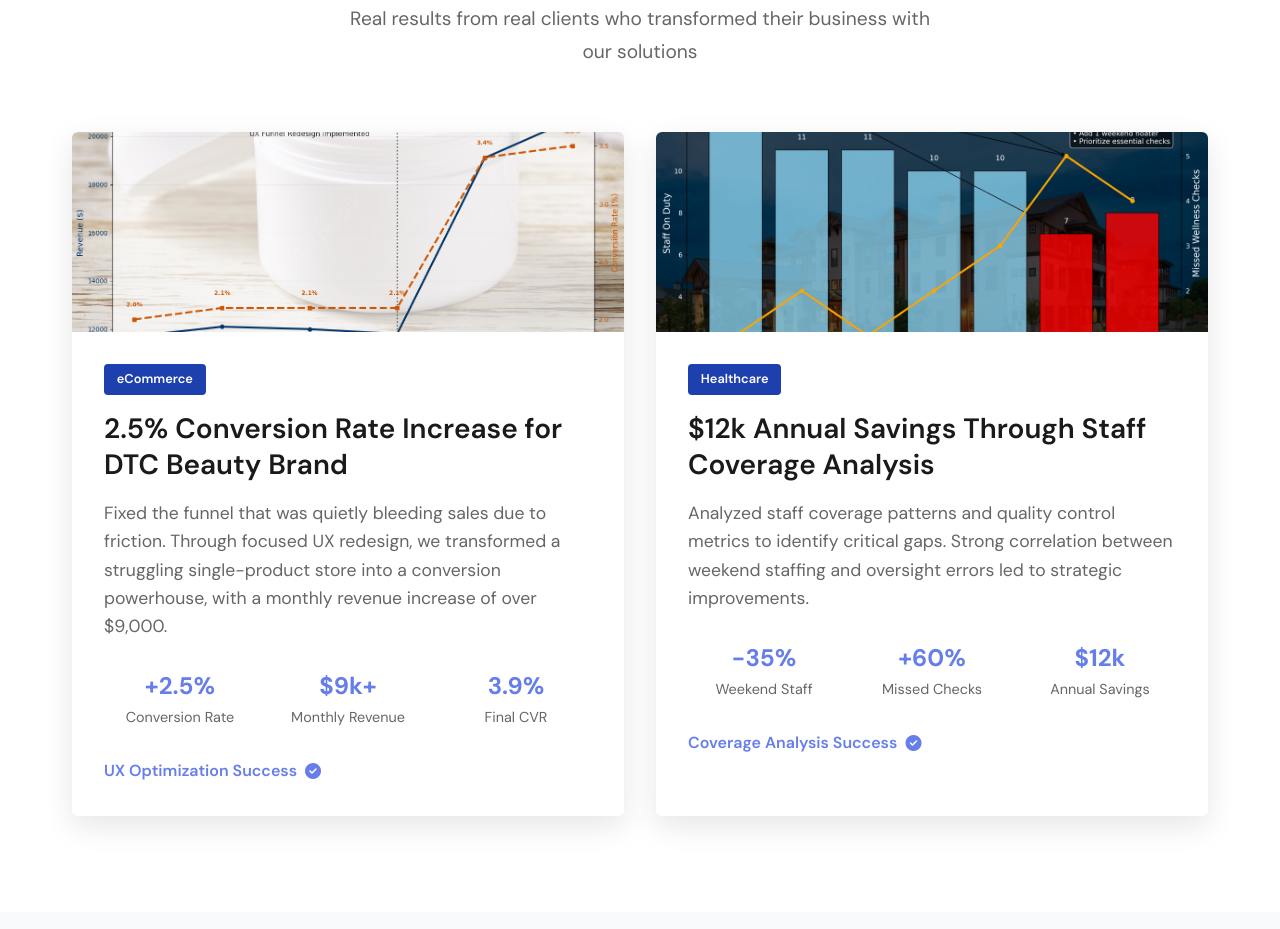
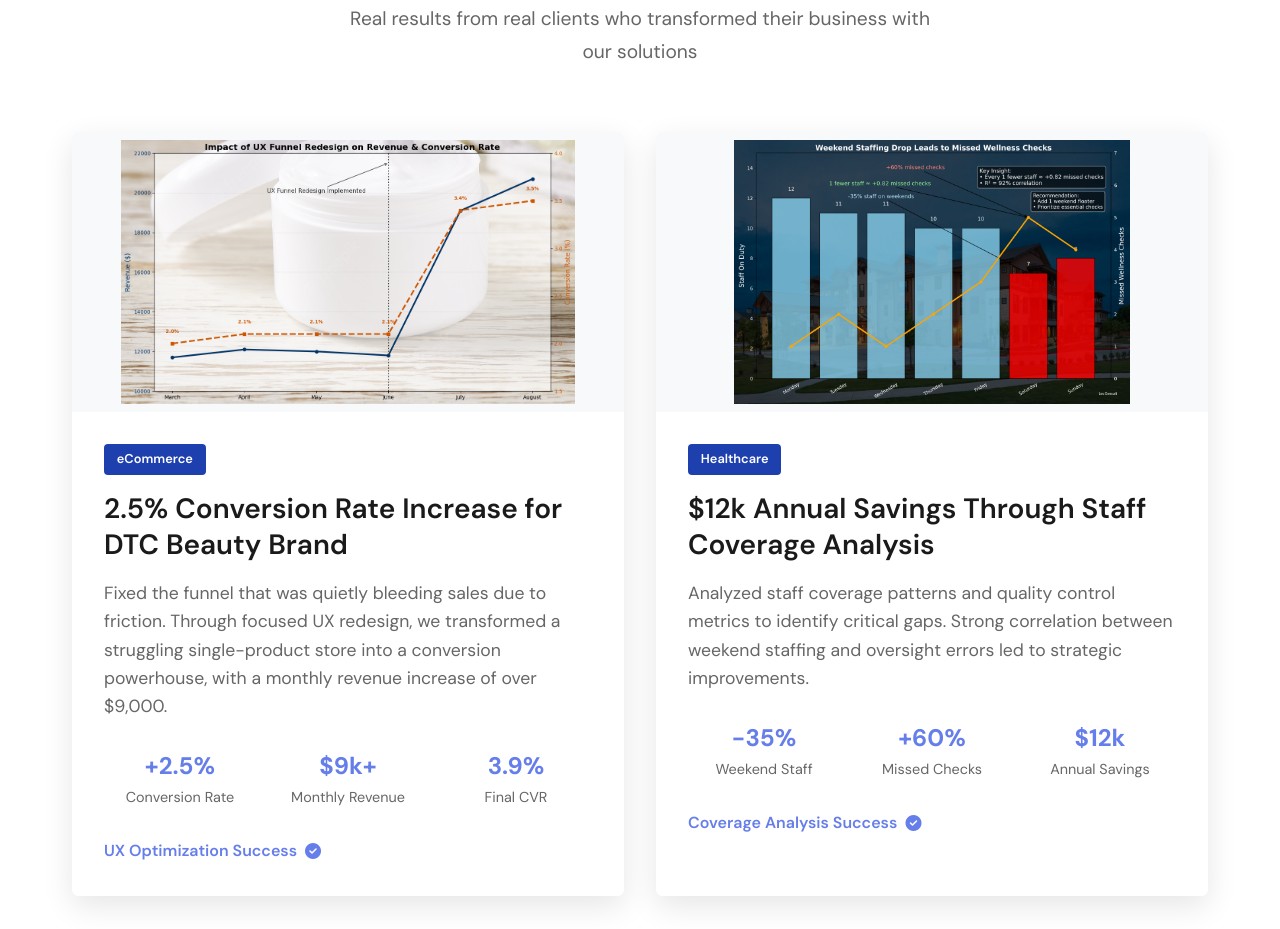
Before and after one commit to WilJones-Red/LeoConsult, a website: page index.html in a window 1280 px wide. Shown: the part 2668-3597 px from the top of the page. Drawn offline with nearby package versions, Linux system fonts and the light colour scheme.

Commit message:
Redid success story image sizes

```diff
--- a/css/style.css
+++ b/css/style.css
@@ -1057,15 +1057,20 @@ a {
 }
 
 .case-image {
-    height: 200px;
+    height: 280px;
     overflow: hidden;
+    background: #f8f9fa;
+    display: flex;
+    align-items: center;
+    justify-content: center;
 }
 
 .case-image img {
     width: 100%;
     height: 100%;
-    object-fit: cover;
+    object-fit: contain;
     transition: transform 0.3s ease;
+    padding: 0.5rem;
 }
 
 .case-card:hover .case-image img {
```
